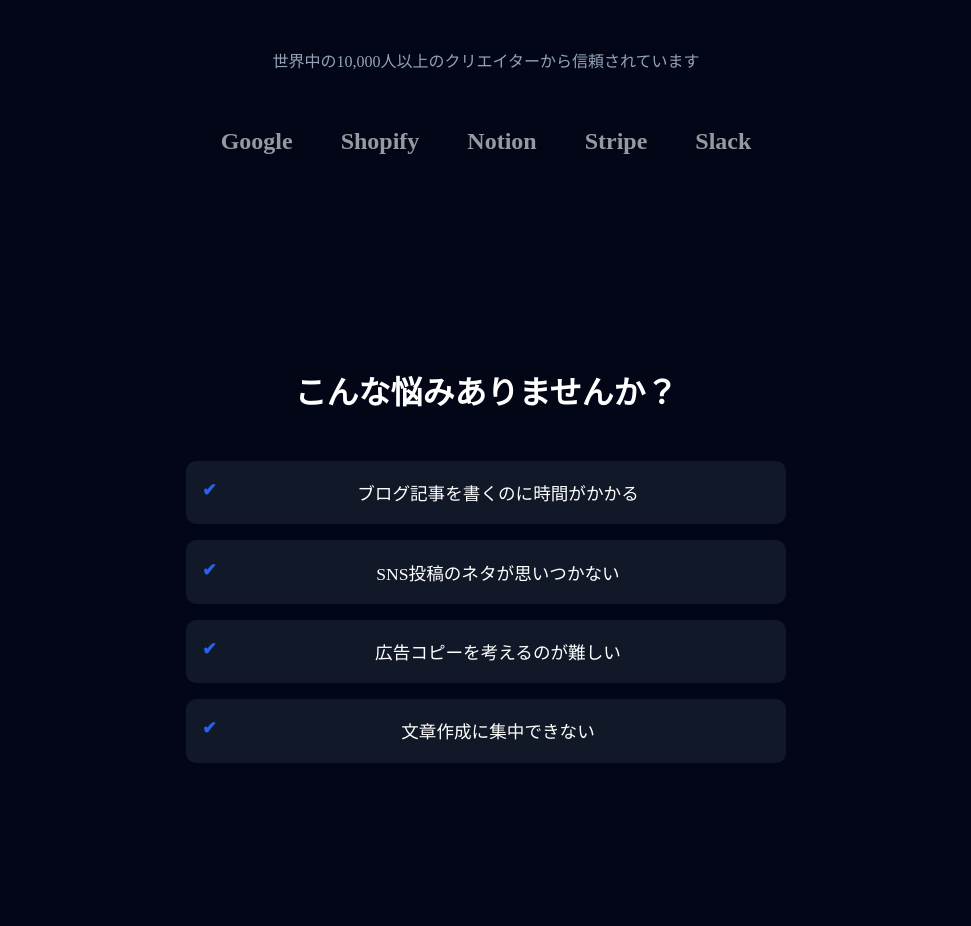
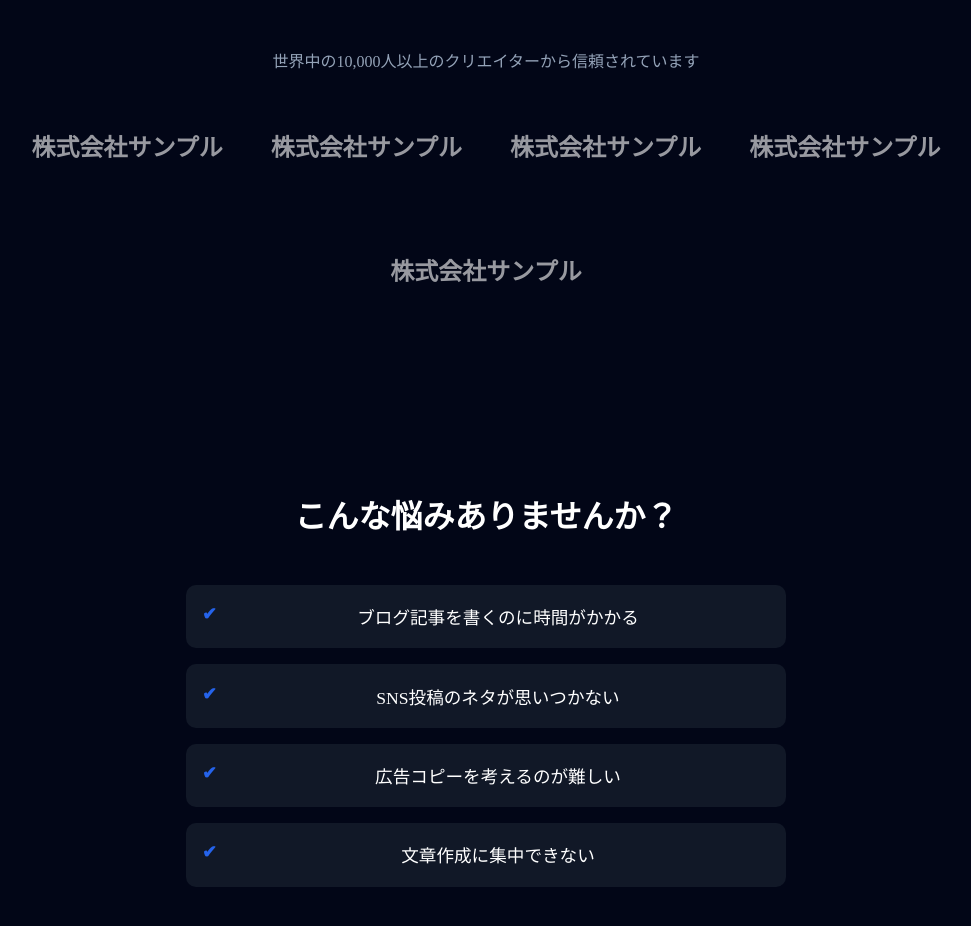
Before and after one commit to takeno-works/sample2, a plain HTML site: page index.html in a window 1280 px wide. Shown: the part 1420-2346 px from the top of the page, without its empty margins (154-1125 px from the left). Drawn offline with Linux system fonts and the light colour scheme.

Commit message:
Update index.html

```diff
--- a/index.html
+++ b/index.html
@@ -58,11 +58,11 @@
       <p class="logo-text">世界中の10,000人以上のクリエイターから信頼されています</p>
 
       <div class="logo-list">
-        <p>Google</p>
-        <p>Shopify</p>
-        <p>Notion</p>
-        <p>Stripe</p>
-        <p>Slack</p>
+        <p>株式会社サンプル</p>
+        <p>株式会社サンプル</p>
+        <p>株式会社サンプル</p>
+        <p>株式会社サンプル</p>
+        <p>株式会社サンプル</p>
       </div>
     </div>
   </section>
```
